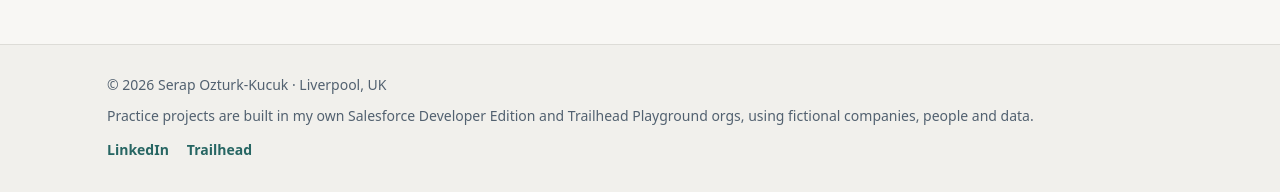
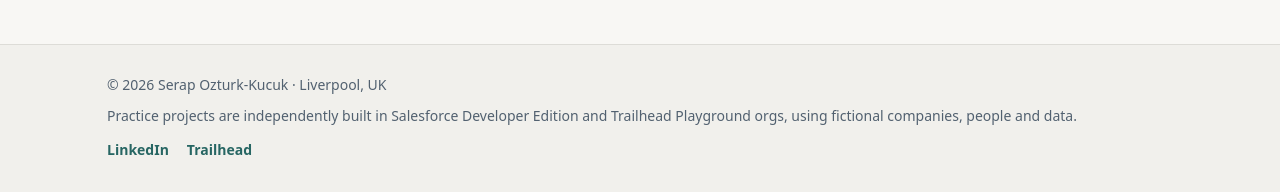
Before and after one commit to serapozturkkucuk/serapozturkkucuk.github.io, a Jekyll site: the page built from index.html, in a window 1280 px wide and 1279 px high. Shown: the part 1084-1276 px from the top of the window. Built offline with Jekyll 4.4.1, drawn with Linux system fonts in a browser that asks for light colours.

Commit message:
Tighten recruiter-facing copy with natural, specific, neutral phrasing

```diff
--- a/_includes/footer.html
+++ b/_includes/footer.html
@@ -1,7 +1,7 @@
 <footer class="site-foot">
   <div class="wrap foot-row">
     <p>© {{ site.time | date: "%Y" }} {{ site.author.name }} · {{ site.author.location }}</p>
-    <p>Practice projects are built in my own Salesforce Developer Edition and Trailhead Playground orgs, using fictional companies, people and data.</p>
+    <p>Practice projects are independently built in Salesforce Developer Edition and Trailhead Playground orgs, using fictional companies, people and data.</p>
     <ul class="foot-links">
       <li><a href="{{ site.author.linkedin }}">LinkedIn</a></li>
       <li><a href="{{ site.author.trailhead }}">Trailhead</a></li>
```
